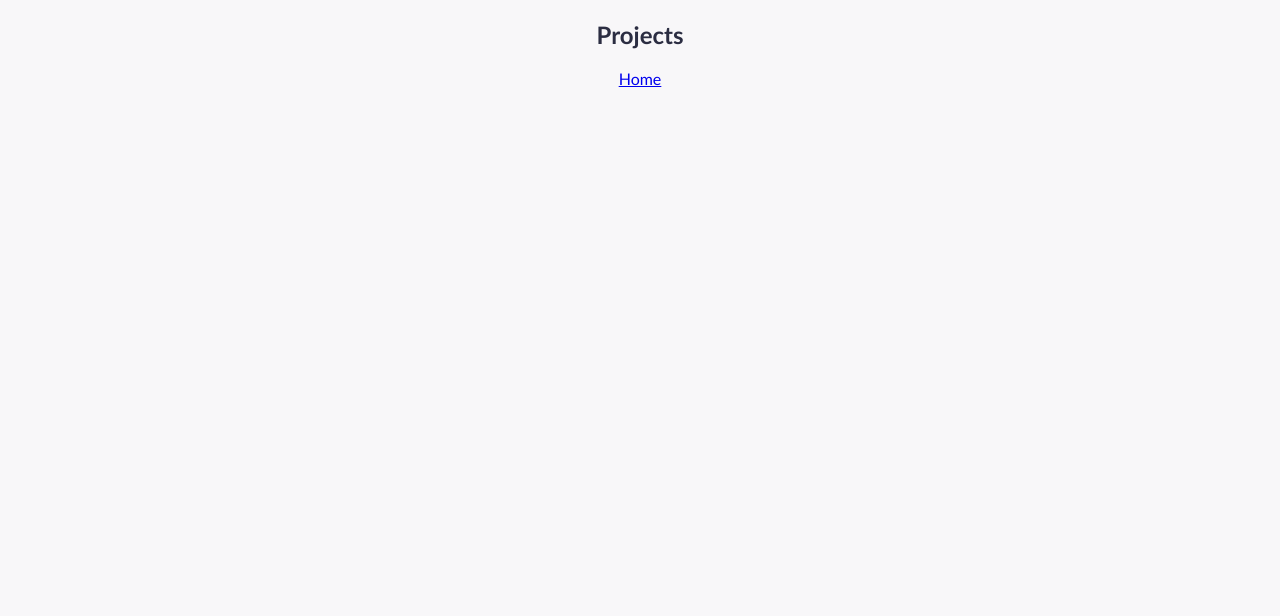
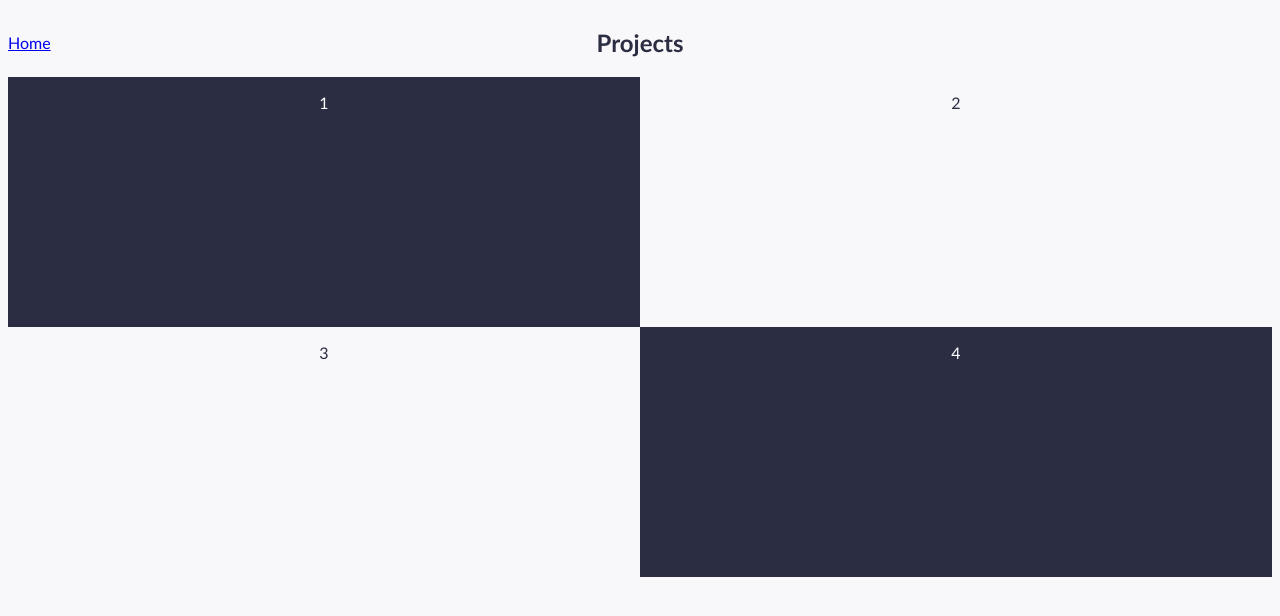
Before and after one commit to AlexLewis10/portfolio, a React (Create React App) app: page /projects in a window 1280 px wide. Shown: the top 616 px of the page. Built offline with nearby package versions, Linux system fonts and the light colour scheme.

Commit message:
Add CSS to projects page

```diff
--- a/src/app.css
+++ b/src/app.css
@@ -1,3 +1,5 @@
+
+
 body {
   background-color: #F8F7F9;
   font-family: 'Gill Sans', 'Gill Sans MT', 'Calibri', 'Trebuchet MS', sans-serif;
@@ -40,9 +42,25 @@ img {
   flex-direction: row;
 }
 
-.home {
+#home {
   display: flex;
+  align-items: center;
+}
+
+#header-grid {
+  display: grid;
+  grid-template-columns: 1fr 1fr 1fr;
+}
+
+#project-grid {
+  display: grid;
+  grid-template-columns: 1fr 1fr;
+  grid-template-rows: 1fr 1fr;
   justify-content: center;
-  flex-direction: row;
-  align-items: flex-end;
+  height: 500px;
 }
+
+.dark-box {
+  background-color: #2B2D42;
+  color: white;
+}
--- a/src/components/projects.js
+++ b/src/components/projects.js
@@ -5,8 +5,16 @@ class Projects extends Component {
   render () {
     return (
       <div>
-        <h2>Projects</h2>
-        <Link id='home' to='/'>Home</Link>
+        <div id="header-grid">
+          <Link id='home' to='/'>Home</Link>
+          <h2>Projects</h2>
+        </div>
+        <div id='project-grid'>
+          <div className="dark-box"><p>1</p></div>
+          <div className="light-box"><p>2</p></div>
+          <div className="light-box"><p>3</p></div>
+          <div className="dark-box"><p>4</p></div>
+        </div>
       </div>
     )
   }
```
Also changed, not shown: 1 other file (tests, documents, lock files or other folders).
